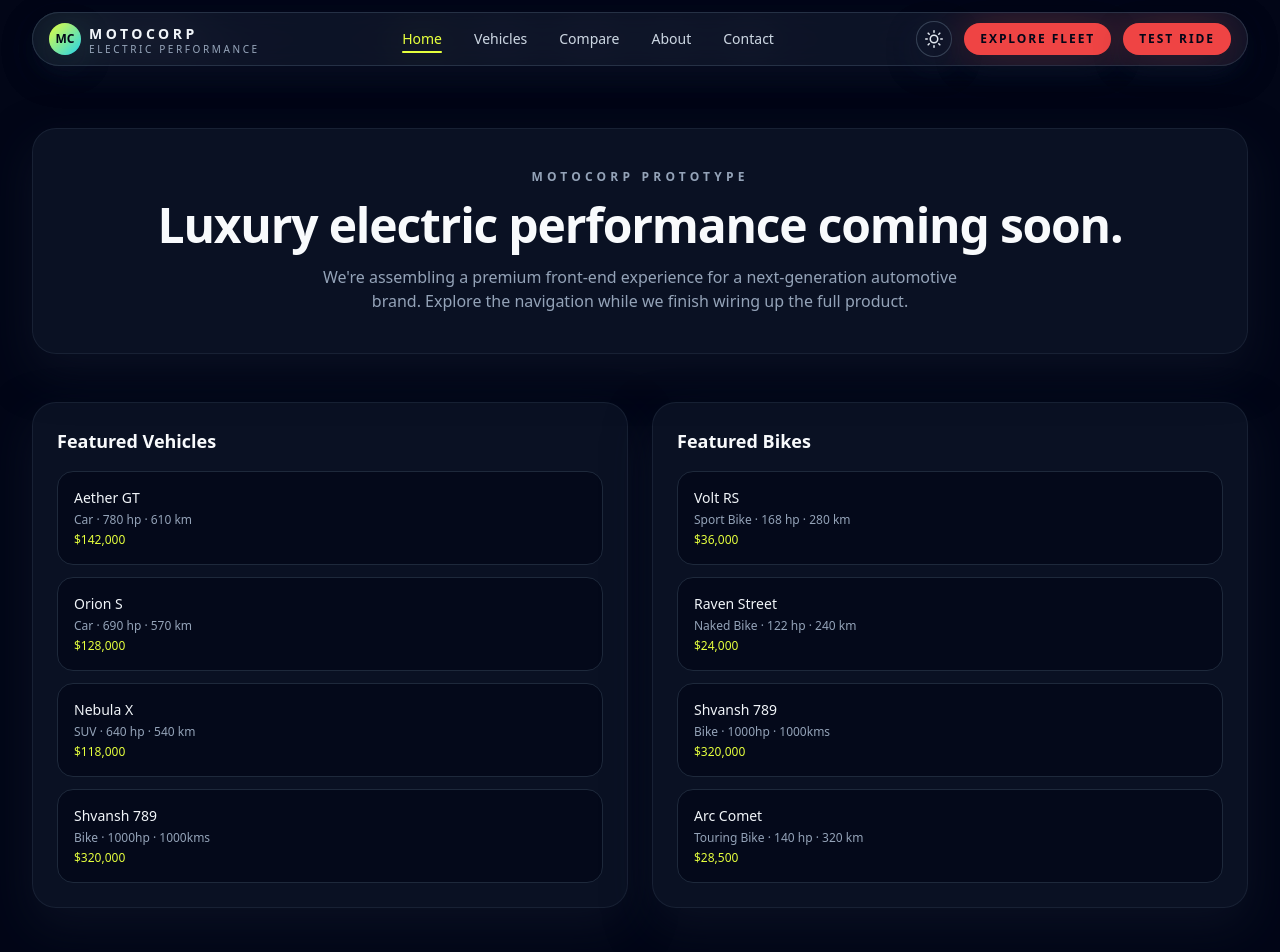
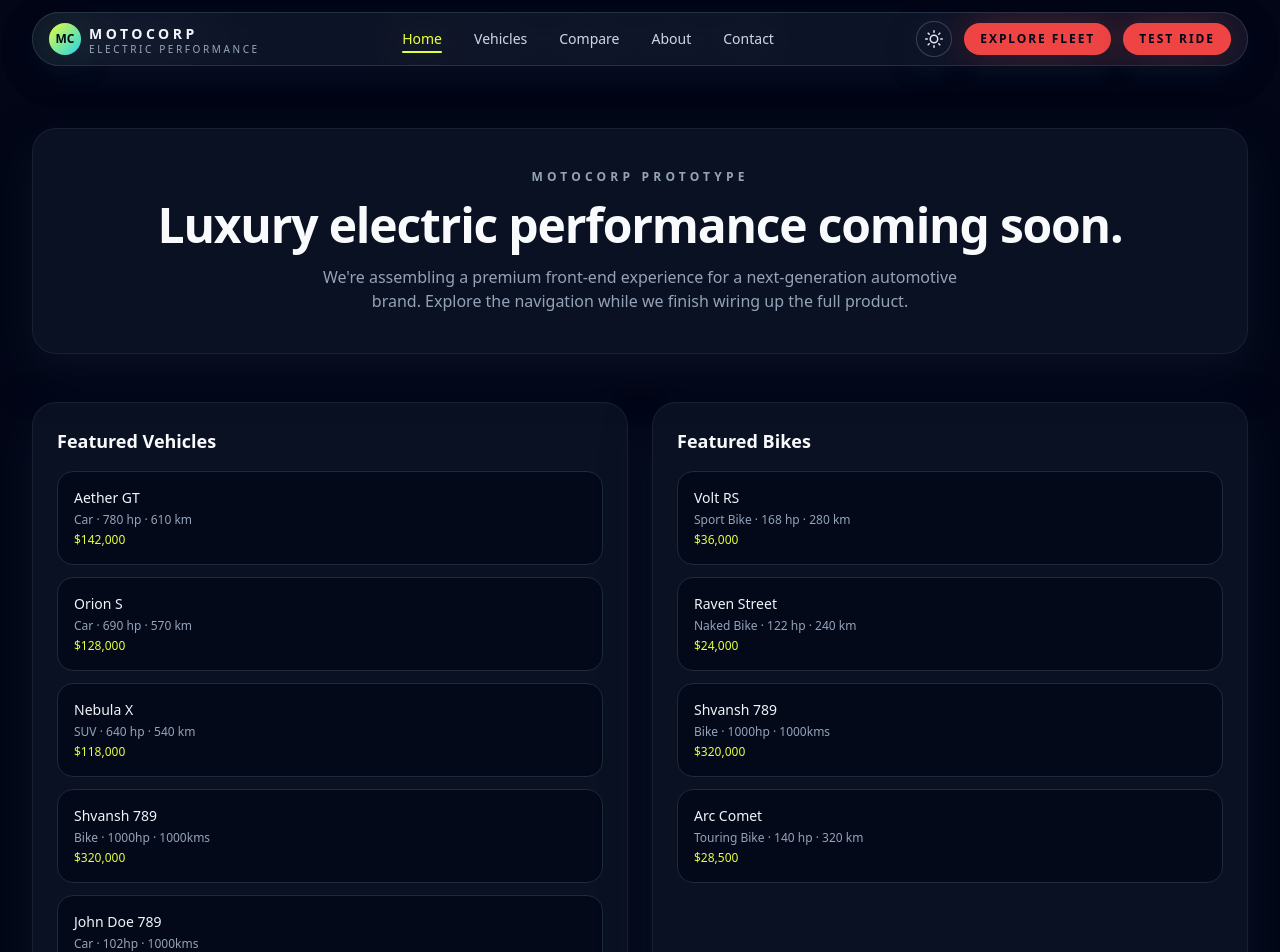
Before and after one commit to devanssh-991/moto-corp, a React (Vite) app: page / in a window 1280 px wide. Shown: the top 952 px of the page. Built offline with nearby package versions, Linux system fonts and the light colour scheme.

Commit message:
Implemented requirements from web UI on branch main

```diff
--- a/src/data/garageData.js
+++ b/src/data/garageData.js
@@ -8,6 +8,7 @@ export const vehicles = [
   { id: 'v7', name: 'Devansh 123', type: 'car', power: '1000hp', range: '1000kms', price: 320000 },
   { id: 'v8', name: 'Bipul 456', type: 'car', power: '1000hp', range: '1000kms', price: 320000 },
   { id: 'v9', name: 'Shvansh 789', type: 'Bike', power: '1000hp', range: '1000kms', price: 320000 },
+  { id: 'v10', name: 'John Doe 789', type: 'Car', power: '102hp', range: '1000kms', price: 31311 },
 ]
 
 export const bikes = [
--- a/src/pages/HomePage.jsx
+++ b/src/pages/HomePage.jsx
@@ -22,7 +22,8 @@ export default function HomePage() {
           <h2 className="text-lg font-semibold text-slate-900 dark:text-slate-50">Featured Vehicles</h2>
           <div className="mt-4 space-y-3">
             {[...vehicles.slice(0, 3),
-              { id: 'v11', name: 'Shvansh 789', type: 'Bike', power: '1000hp', range: '1000kms', price: 320000 }
+              { id: 'v11', name: 'Shvansh 789', type: 'Bike', power: '1000hp', range: '1000kms', price: 320000 },
+              { id: 'v12', name: 'John Doe 789', type: 'Car', power: '102hp', range: '1000kms', price: 31311 }
             ].map((item) => (
               <div key={item.id} className="rounded-2xl border border-slate-200 bg-slate-50 p-4 dark:border-slate-800 dark:bg-slate-950/70">
                 <p className="text-sm font-medium text-slate-900 dark:text-slate-100">{item.name}</p>
```
